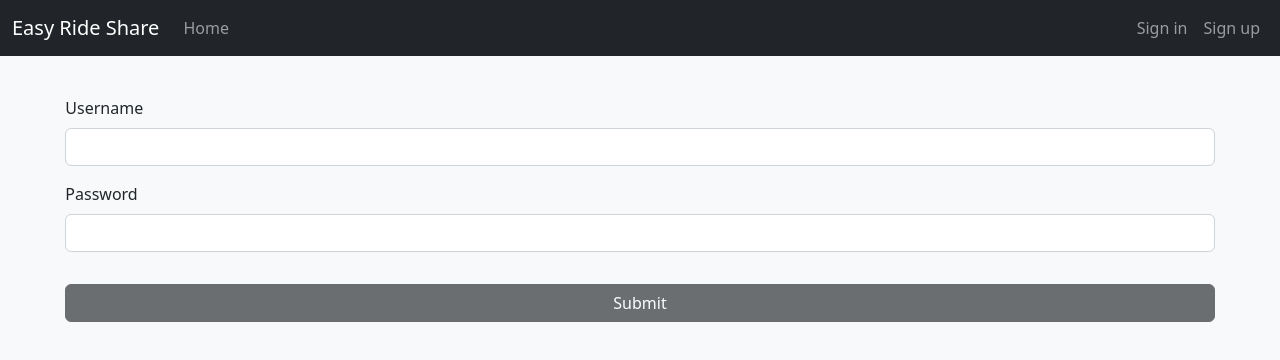
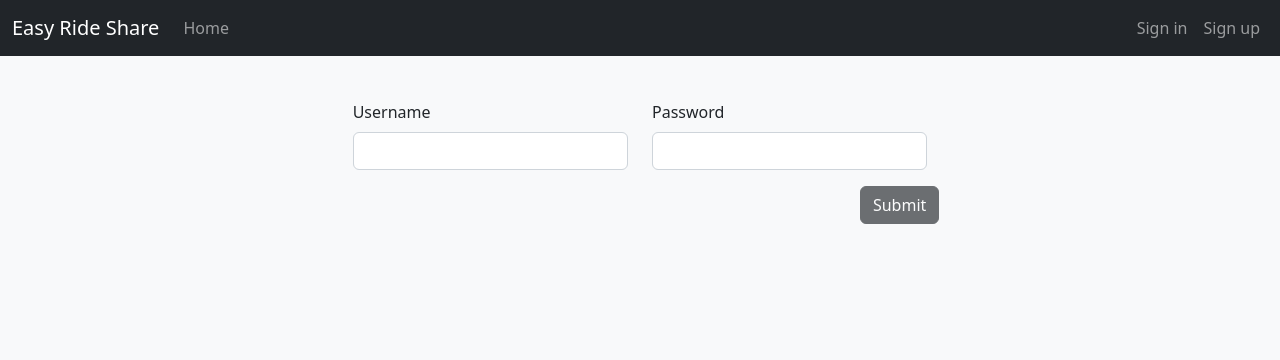
Before and after one commit to vsharkovski/EasyRideShare, an Angular app in the folder easyrideshare-client/: page /sign-in in a window 1280 px wide. Shown: the top 360 px of the page. Built offline with nearby package versions, Linux system fonts and the light colour scheme.

Commit message:
visual improvements

```diff
--- a/easyrideshare-client/src/app/component/login/login.component.html
+++ b/easyrideshare-client/src/app/component/login/login.component.html
@@ -1,5 +1,7 @@
+<div class="col-6 mx-auto">
   <form [formGroup]="form" (ngSubmit)="onSubmit()" #f="ngForm">
-  <div class="mb-3">
+    <div class="row">
+      <div class="col-md mt-1">
         <label for="username" class="form-label">Username</label>
         <input
           formControlName="username"
@@ -8,7 +10,7 @@
           id="username"
         />
       </div>
-  <div class="mb-3">
+      <div class="col-md mt-1">
         <label for="password" class="form-label">Password</label>
         <input
           formControlName="password"
@@ -18,14 +20,18 @@
           id="password"
         />
       </div>
-  <button [disabled]="form.invalid" type="submit" class="mt-3 btn btn-dark w-100">Submit</button>
+    </div>
+    <div class="row mt-3 justify-content-end">
+      <button [disabled]="form.invalid" type="submit" class="btn btn-dark col-md-auto">Submit</button>
+    </div>
   </form>
-<div class="alert alert-danger mt-3" *ngIf="f.submitted && authMessage && !authMessage.success">
-  Wrong username or password.
-</div>
-<div class="alert alert-success mt-3" *ngIf="f.submitted && authMessage && authMessage.success">
+  <div *ngIf="f.submitted && authMessage" class="row mt-3">
+    <div class="alert alert-danger mt-3" *ngIf="!authMessage.success">Wrong username or password.</div>
+    <div class="alert alert-success mt-3" *ngIf="authMessage.success">
       <span>Successfully logged in!</span><br />
       <span *ngIf="redirectElapsedTime !== undefined"
         >Redirecting in {{ redirectWaitTime - redirectElapsedTime - 1 }} ...</span
       >
     </div>
+  </div>
+</div>
--- a/easyrideshare-client/src/app/component/register/register.component.html
+++ b/easyrideshare-client/src/app/component/register/register.component.html
@@ -69,8 +69,8 @@
         <div *ngIf="form.errors?.['passwordConfirm']" class="invalid-feedback">Passwords do not match</div>
       </div>
     </div>
-    <div class="row mt-3">
-      <button [disabled]="form.invalid" type="submit" class="btn btn-dark col-md-3 ms-auto">Submit</button>
+    <div class="row mt-3 justify-content-end">
+      <button [disabled]="form.invalid" type="submit" class="btn btn-dark col-md-auto">Submit</button>
     </div>
   </form>
   <div *ngIf="f.submitted && authMessage" class="row mt-3">
```
Lines whose indentation alone changed are shown as unchanged.
